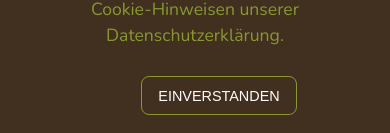
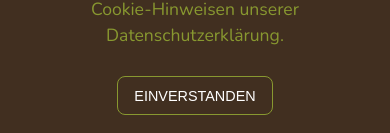
Before and after one commit to Lucarte/PraxisEnna, a React (Vite) app: page /mehr in a window 390 px wide. Shown: the part 709-842 px from the top of the page. Built offline with nearby package versions, Linux system fonts and the light colour scheme; the HTML template or start-up script is replaced by a standard one; a web font is replaced by a local one.

Commit message:
fix cookieBanner btn

```diff
--- a/src/components/CookieBanner.tsx
+++ b/src/components/CookieBanner.tsx
@@ -18,7 +18,7 @@ const CookieBanner: React.FC = () => {
 	if (!isBannerVisible) return null;
 
 	return (
-		<div className='cookie-banner'>
+		<div className='flex flex-col justify-center cookie-banner lg:flex-row lg:justify-between'>
 			<p>
 				Cookies erleichtern die Bereitstellung unserer Dienste. Mit der Nutzung
 				unserer Webseite erklären Sie sich damit einverstanden, dass wir Cookies
@@ -26,6 +26,7 @@ const CookieBanner: React.FC = () => {
 				unserer Datenschutzerklärung.
 			</p>
 			<button
+				className='mr-12 lg:mr-0'
 				onClick={handleAcceptCookies}
 				onMouseOver={() => setIsHovered(true)}
 				onMouseOut={() => setIsHovered(false)}
```
